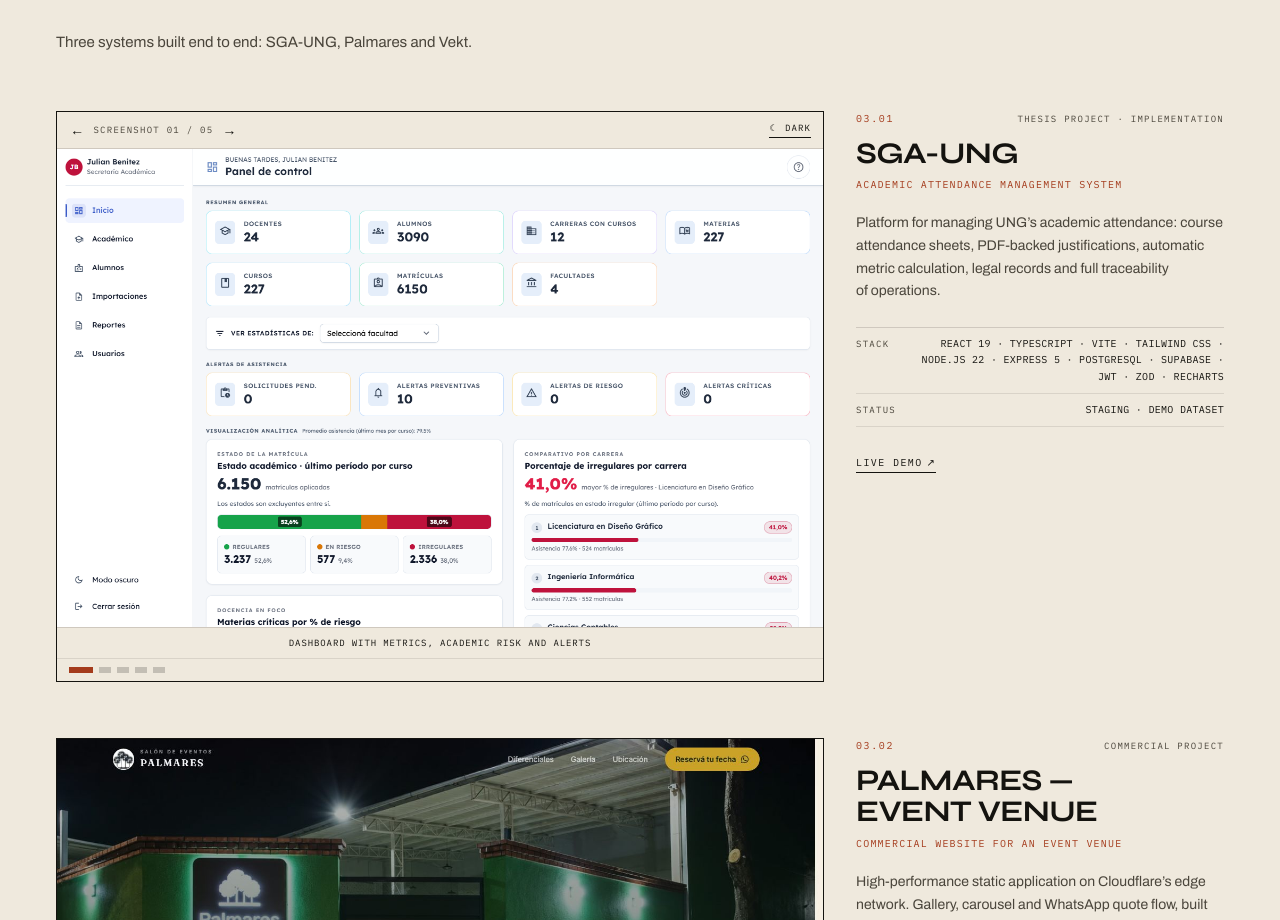
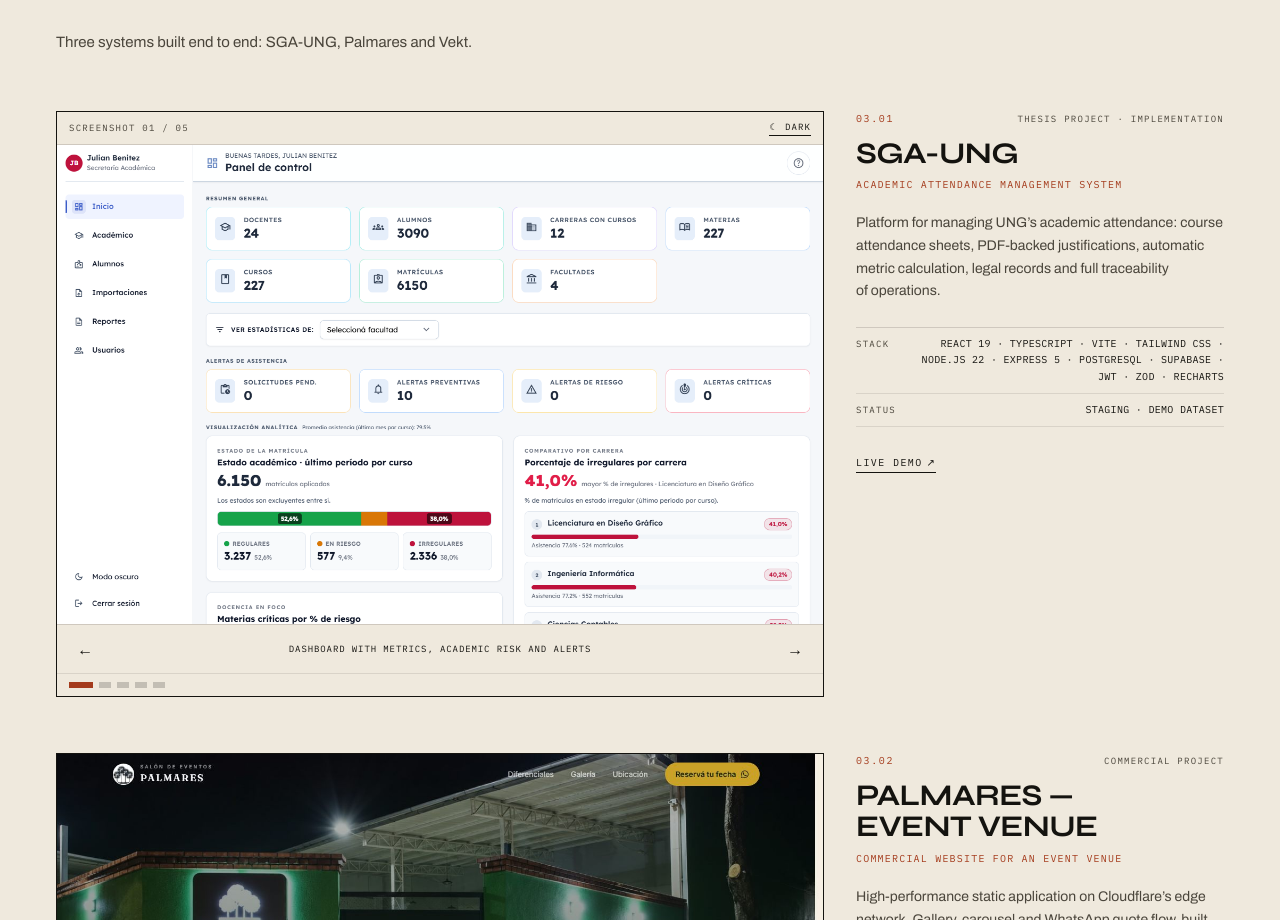
Before and after one commit to RicardoCano06/portfolio, a React (Vite) app: page / in a window 1280 px wide. Shown: the part 2280-3200 px from the top of the page. Built offline with nearby package versions, Linux system fonts and the light colour scheme.

Commit message:
Mueve las flechas del carrusel de SGA junto al caption

```diff
--- a/src/components/ProjectCarousel.tsx
+++ b/src/components/ProjectCarousel.tsx
@@ -58,28 +58,10 @@ export default function ProjectCarousel({ project }: { project: Project }) {
       className="border border-ink bg-paper"
     >
       <div className="flex items-center justify-between gap-4 border-b border-ink/15 px-3 py-2">
-        <div className="flex items-center gap-2">
-          <button
-            type="button"
-            onClick={() => go(-1)}
-            aria-label={ui.prev}
-            className="px-1 font-mono text-sm transition-colors hover:text-oxide"
-          >
-            ←
-          </button>
-          <span className="font-mono text-[9px] uppercase tracking-[0.14em] text-ink-soft">
-            {ui.shot} {String(index + 1).padStart(2, '0')} /{' '}
-            {String(shots.length).padStart(2, '0')}
-          </span>
-          <button
-            type="button"
-            onClick={() => go(1)}
-            aria-label={ui.next}
-            className="px-1 font-mono text-sm transition-colors hover:text-oxide"
-          >
-            →
-          </button>
-        </div>
+        <span className="font-mono text-[9px] uppercase tracking-[0.14em] text-ink-soft">
+          {ui.shot} {String(index + 1).padStart(2, '0')} /{' '}
+          {String(shots.length).padStart(2, '0')}
+        </span>
         <button
           type="button"
           onClick={() => setTheme((current) => (current === 'light' ? 'dark' : 'light'))}
@@ -107,13 +89,29 @@ export default function ProjectCarousel({ project }: { project: Project }) {
         </AnimatePresence>
       </div>
 
-      <div className="flex items-center gap-3 border-t border-ink/15 px-3 py-2">
+      <div className="flex items-center gap-2 border-t border-ink/15 px-2 py-1">
+        <button
+          type="button"
+          onClick={() => go(-1)}
+          aria-label={ui.prev}
+          className="flex h-10 w-10 shrink-0 items-center justify-center font-mono text-base transition-colors hover:text-oxide"
+        >
+          ←
+        </button>
         <p
           aria-live="polite"
           className="min-w-0 flex-1 text-center font-mono text-[9px] uppercase tracking-[0.1em]"
         >
           {caption}
         </p>
+        <button
+          type="button"
+          onClick={() => go(1)}
+          aria-label={ui.next}
+          className="flex h-10 w-10 shrink-0 items-center justify-center font-mono text-base transition-colors hover:text-oxide"
+        >
+          →
+        </button>
       </div>
 
       <div className="flex items-center gap-1.5 border-t border-ink/10 px-3 py-2">
```
